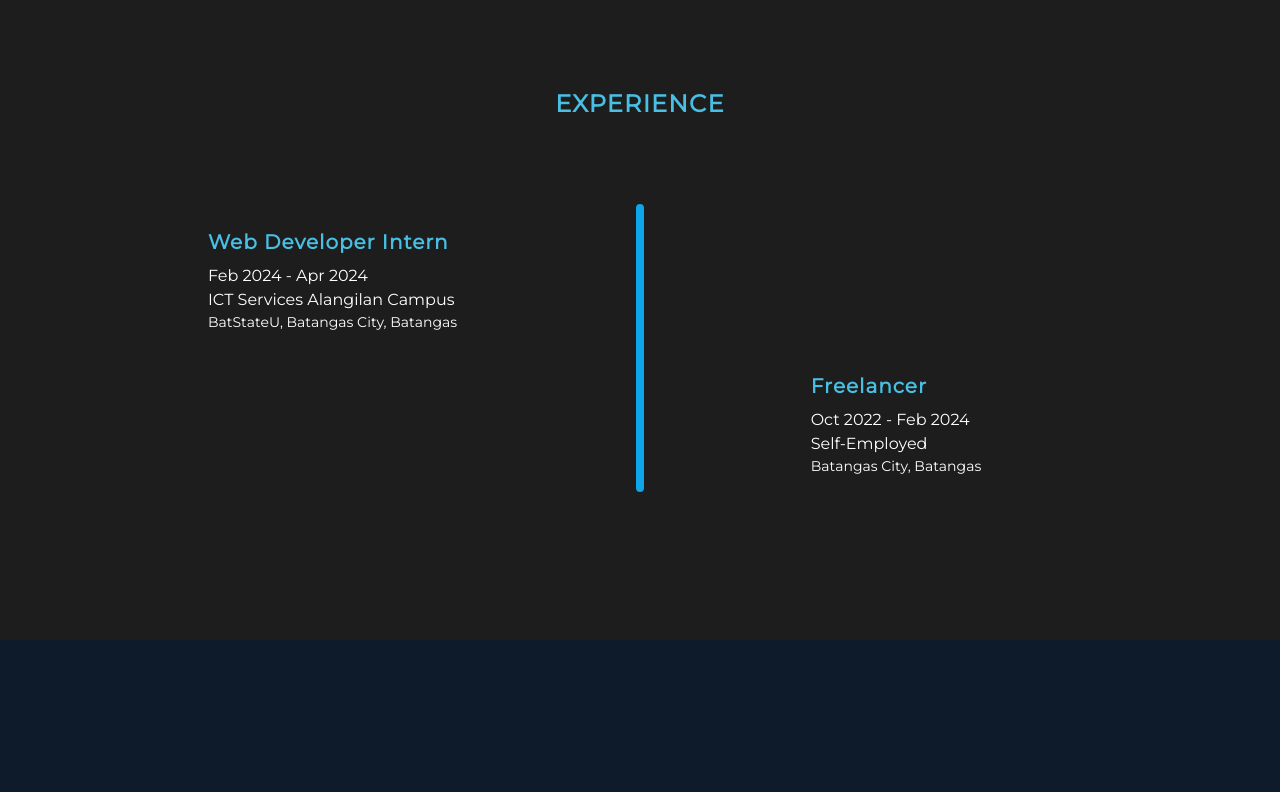
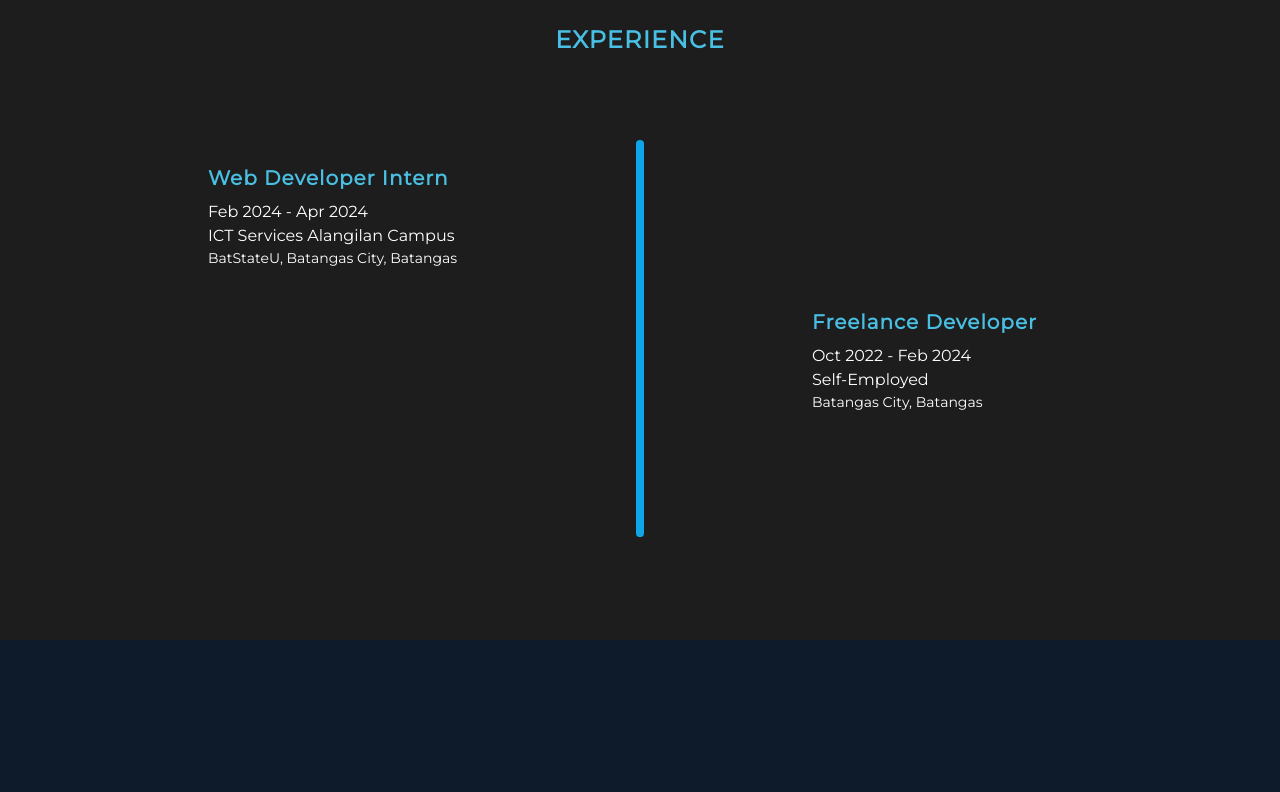
Before and after one commit to JilbertVasquez/JSVPortfolio, a React (Vite) app: page /SoloLearn in a window 1280 px wide. Shown: the part 1440-2232 px from the top of the page. Built offline with nearby package versions, Linux system fonts and the light colour scheme.

Commit message:
add experience, add animations

```diff
--- a/package.json
+++ b/package.json
@@ -15,9 +15,11 @@
     "@eslint/object-schema": "^2.1.4",
     "@fontsource/montserrat": "^5.0.18",
     "boxicons": "^2.1.4",
+    "framer-motion": "^12.0.0-alpha.0",
     "glob": "^9.3.5",
     "react": "^18.3.1",
     "react-dom": "^18.3.1",
+    "react-intersection-observer": "^9.10.3",
     "react-lottie": "^1.2.4",
     "react-simple-typewriter": "^5.0.1",
     "rimraf": "^4.4.1"
--- a/src/AboutMe.jsx
+++ b/src/AboutMe.jsx
@@ -1,27 +1,42 @@
-import React from 'react';
+import React, {useRef} from 'react';
 import Animation from './Animation.jsx';
 import codingperson from '/public/codingperson.json';
+
+import { motion } from "framer-motion";
+import { useInView } from 'react-intersection-observer';
+
 function AboutMe () {
+
+    const {ref: myRef, inView: myElementIsVisible} = useInView({ triggerOnce: true });
 
     return (
         <section className=" custom_bg_2 3xl flex justify-center items-center 3xl:h-4/5 2xl:h-4/5 xl:h-4/5 md:h-full xs:h-full  xxs:h-full" id='AboutMe'>
             <section className='w-4/5 flex 3xl:h-4/5 2xl:h-4/5 xl:h-4/5 md:h-4/5 xs:h-4/5 xxs:h-4/5'>
                 <div className=' w-full h-full '>
                     <h1 className='custom_font_color_1 tracking-wider text-start pt-5 uppercase font-semibold 3xl:text-3xl 2xl:text-2xl xl:text-2xl md:text-2xl xs:text-xl xxs:text-xl 3xl:px-5 2xl:px-5 xl:px-5 md:px-5 xs:px-0 xxs:px-0' >About Me</h1>
-                    <div className='flex w-full h-full 3xl:flex-row 2xl:flex-row xl:flex-row md:flex-col-reverse xs:flex-col-reverse xxs:flex-col-reverse'>
-                        <div className='h-2/3 3xl:w-2/3 2xl:w-2/3 xl:w-2/3 md:w-full xs:w-full xxs:w-full '>
-                            <p className='text-white text-justify leading-8 3xl:indent-14 2xl:indent-14 xl:indent-10 md:indent-10 xs:indent-8  xxs:indent-6 3xl:text-xl 2xl:text-lg xl:text-lg md:text-lg xs:text-sm  xxs:text-sm 3xl:mt-16 2xl:mt-16 xl:mt-16 md:mt-14 xs:mt-6  xxs:mt-6'>
+                    <div className='flex w-full h-full 3xl:flex-row 2xl:flex-row xl:flex-row md:flex-col-reverse xs:flex-col-reverse xxs:flex-col-reverse overflow-hidden'>
+                        <div ref={myRef}  className='h-2/3 3xl:w-2/3 2xl:w-2/3 xl:w-2/3 md:w-full xs:w-full xxs:w-full '>
+                            {myElementIsVisible && <motion.p className='text-white text-justify leading-8 3xl:indent-14 2xl:indent-14 xl:indent-10 md:indent-10 xs:indent-8  xxs:indent-6 3xl:text-xl 2xl:text-lg xl:text-lg md:text-lg xs:text-sm  xxs:text-sm 3xl:mt-16 2xl:mt-16 xl:mt-16 md:mt-14 xs:mt-6  xxs:mt-6'
+                            initial={{x: '-100vw'}}
+                            animate={{x: 0}}
+                            transition={{duration: 1.5, delay: 0.3}}
+                            >
                                 I am a graduating Computer Engineering student at Batangas State University in August 2024.
                                 I'm a shy yet talented engineer passionate about software development, art, and technology.
                                 I use my creativity to create designs and strong analytical skills to tackle the logical aspects of applications.
-                            </p>
+                            </motion.p>}
                             <br />
-                            <p className='text-white text-justify leading-8 3xl:indent-14 2xl:indent-14 xl:indent-10 md:indent-10 xs:indent-8  xxs:indent-6 3xl:text-xl 2xl:text-lg xl:text-lg md:text-lg xs:text-sm xxs:text-sm'>
+                            {myElementIsVisible && <motion.p className='text-white text-justify leading-8 3xl:indent-14 2xl:indent-14 xl:indent-10 md:indent-10 xs:indent-8  xxs:indent-6 3xl:text-xl 2xl:text-lg xl:text-lg md:text-lg xs:text-sm xxs:text-sm'
+                            initial={{x: '-100vw'}}
+                            animate={{x: 0}}
+                            transition={{duration: 1.5, delay: 0.5, ease: "easeInOut"}}
+                            >
                             Residing in Batangas City, Batangas, I am prepared to take on challenging software development projects.
                             I am versatile, offering support in networks, a solid foundation in hardware, and full-stack capabilities in software.
-                            </p>
+                            </motion.p>}
                         </div>
-                        <div className=' flex justify-center items-center 3xl:w-1/3 2xl:w-1/3 xl:w-1/3 md:w-full xs:w-full xxs:w-full 3xl:h-2/3 2xl:h-2/3 xl:h-2/3 md:h-2/4 sm:h-2/4 xs:h-1/3 xxs:h-1/3 pt-0 xxs:pt-5 pb-0 xxs:pb-5'>
+                        <div className=' flex justify-center items-center 3xl:w-1/3 2xl:w-1/3 xl:w-1/3 md:w-full xs:w-full xxs:w-full 3xl:h-2/3 2xl:h-2/3 xl:h-2/3 md:h-2/4 sm:h-2/4 xs:h-1/3 xxs:h-1/3 pt-0 xxs:pt-5 pb-0 xxs:pb-5'
+                            >
                             <Animation animationData={codingperson} />
                         </div>
                     </div>
--- a/src/Animation.jsx
+++ b/src/Animation.jsx
@@ -1,7 +1,10 @@
 
-import React from 'react';
+import React, {useRef, useEffect} from 'react';
 import Lottie from 'react-lottie';
 // import animationData from './path/to/your/animation.json'; // Adjust the path to your animation JSON file
+
+import { motion } from "framer-motion";
+import { useInView } from 'react-intersection-observer';
 
 const Animation = ({animationData}) => {
     const defaultOptions = {
@@ -13,13 +16,43 @@ const Animation = ({animationData}) => {
         }
     };
 
+    // const myRef = useRef(null);
+
+    // useEffect(() => {
+    //     const observer = new IntersectionObserver((entries) => {
+    //         const entry = entries[0];
+    //         if (entry.isIntersecting) {
+    //         }
+    //     });
+
+    //     if (myRef.current) {
+    //         observer.observe(myRef.current);
+    //     }
+
+    //     return () => {
+    //         if (myRef.current) {
+    //             observer.unobserve(myRef.current);
+    //         }
+    //     };
+    // }, []);
+
+    const {ref: myRef, inView: myElementIsVisible} = useInView({ triggerOnce: true });
+
 return (
-    <div className='w-full h-full flex justify-center items-center'>
-        <Lottie
-            options={defaultOptions}
-            height="125%"
-            width="125%"
-        />
+    <div ref={myRef} className='w-full h-full flex justify-center items-center overflow-hidden'>
+        {myElementIsVisible &&
+            <motion.div className='w-full h-full flex justify-center items-center overflow-hidden'
+            initial={{x: '110vw'}}
+            animate={{x: 0}}
+            transition={{duration: 1.5, ease: "easeInOut"}}
+            >
+                <Lottie
+                    options={defaultOptions}
+                    height="125%"
+                    width="125%"
+                />
+            </motion.div>
+        }
     </div>
     );
 };
--- a/src/Certifications/CertContainer.jsx
+++ b/src/Certifications/CertContainer.jsx
@@ -2,10 +2,10 @@
 function CertContainer ({name, image, link}) {
 
     return (
-        <div className="h-72 w-1/5 px-5 p-2 lg:w-1/5 md:w-2/4 xxs:w-full lg:h-72 xxs:h-60">
+        <div className="h-72 px-5 p-2 lg:w-full md:w-2/4 xxs:w-full lg:h-72 xxs:h-60 ">
             <a href={link}>
                 <img className='container h-4/5 object-contain hover:scale-105' src={image} alt={name} />
-                <h1 className='text-white'>{name}</h1>
+                <h1 className='text-white xxs:text-sm'>{name}</h1>
             </a>
         </div>
     )
--- a/src/Certifications/FreeCodeCamp.jsx
+++ b/src/Certifications/FreeCodeCamp.jsx
@@ -4,6 +4,9 @@ import Responsive_Web_Design_Certificate from '/certs/FreeCodeCamp/Responsive_We
 import JavaScript_Certificate from '/certs/FreeCodeCamp/JavaScript_Certificate.png';
 
 import CertContainer from './CertContainer.jsx';
+
+import { motion } from "framer-motion";
+import { useInView } from 'react-intersection-observer';
 
 function FreeCodeCamp() {
     const freecodecampCert = [
@@ -19,11 +22,22 @@ function FreeCodeCamp() {
         }
     ]
 
+    const {ref: myRef1, inView: skills1} = useInView({ triggerOnce: true });
+
     return (
-        <section className='container flex justify-start p-5 gap-y-0 flex-wrap'>
-            {freecodecampCert.map((cert, index) => (
-                <CertContainer key={index} name={cert.name} image={cert.image} link={cert.link} />
-            ))}
+        <section ref={myRef1} className='container flex justify-start p-5 gap-y-0 flex-wrap'>
+            {skills1 && <div className='container  flex justify-start p-5 gap-y-0 flex-wrap'>
+                {freecodecampCert.map((cert, index) => (
+                    <motion.div
+                    initial={{opacity: 0}}
+                    animate={{opacity: 1}}
+                    transition={{duration: 1, delay: index * 0.5, ease: "easeInOut"}}
+                    className="w-1/5"
+                    >
+                        <CertContainer key={index} name={cert.name} image={cert.image} link={cert.link} />
+                    </motion.div>
+                ))}
+                </div>}
         </section>
     )
 }
--- a/src/Certifications/SoloLearn.jsx
+++ b/src/Certifications/SoloLearn.jsx
@@ -5,6 +5,9 @@ import JAVA from '/certs/SoloLearn/JAVA.png';
 import SQL from '/certs/SoloLearn/SQL.png';
 import Intermediate_Python from '/certs/SoloLearn/Intermediate_Python.png';
 import Python_Data_Structures from '/certs/SoloLearn/Python_Data_Structures.png';
+
+import { motion } from "framer-motion";
+import { useInView } from 'react-intersection-observer';
 
 function SoloLearn () {
     const freecodecampCert = [
@@ -30,11 +33,22 @@ function SoloLearn () {
         }
     ]
 
+    const {ref: myRef1, inView: skills1} = useInView({ triggerOnce: true });
+
     return (
-        <section className='container  flex justify-start p-5 gap-y-0 flex-wrap'>
-            {freecodecampCert.map((cert, index) => (
-                <CertContainer key={index} name={cert.name} image={cert.image} link={cert.link} />
-            ))}
+        <section ref={myRef1} className='container'>
+            {skills1 && <div className='container  flex justify-start p-5 gap-y-0 flex-wrap'>
+                {freecodecampCert.map((cert, index) => (
+                    <motion.div
+                    initial={{opacity: 0}}
+                    animate={{opacity: 1}}
+                    transition={{duration: 1, delay: index * 0.5, ease: "easeInOut"}}
+                    className="w-1/5"
+                    >
+                        <CertContainer key={index} name={cert.name} image={cert.image} link={cert.link} />
+                    </motion.div>
+                ))}
+            </div>}
         </section>
     )
 }
--- a/src/Certifications/Udemy.jsx
+++ b/src/Certifications/Udemy.jsx
@@ -13,6 +13,9 @@ import SQL_for_Developers_Data_Analysts_and_BI_MySQL_for_everyone from '/certs/U
 import Master_Course_in_Cloud_Computing_and_Cloud_Architecture_2v0 from '/certs/Udemy/Master_Course_in_Cloud_Computing_and_Cloud_Architecture_2v0.jpg';
 import Machine_Learning_Fundamental_of_Python_Machine_Learning from '/certs/Udemy/Machine_Learning_Fundamental_of_Python_Machine_Learning.jpg';
 import Web_Development_Masterclass_Online_Certification_Course from '/certs/Udemy/Web_Development_Masterclass_Online_Certification_Course.jpg';
+
+import { motion } from "framer-motion";
+import { useInView } from 'react-intersection-observer';
 
 function Udemy () {
     const freecodecampCert = [
@@ -78,11 +81,22 @@ function Udemy () {
         }
     ]
 
+    const {ref: myRef1, inView: skills1} = useInView({ triggerOnce: true });
+
     return (
-        <section className='container  flex justify-start p-5 gap-y-0 flex-wrap'>
-            {freecodecampCert.map((cert, index) => (
-                <CertContainer key={index} name={cert.name} image={cert.image} link={cert.link} />
-            ))}
+        <section ref={myRef1} className='container '>
+            {skills1 && <div className='container  flex justify-start p-5 gap-y-0 flex-wrap'>
+                {freecodecampCert.map((cert, index) => (
+                    <motion.div
+                    initial={{opacity: 0}}
+                    animate={{opacity: 1}}
+                    transition={{duration: 1, delay: index * 0.5, ease: "easeInOut"}}
+                    className="w-1/5"
+                    >
+                        <CertContainer key={index} name={cert.name} image={cert.image} link={cert.link} />
+                    </motion.div>
+                ))}
+            </div>}
         </section>
     )
 }
--- a/src/Experience.jsx
+++ b/src/Experience.jsx
@@ -1,32 +1,82 @@
-import React from 'react';
+import React, {useRef} from 'react';
 
 import './custom.css';
 
+import { motion } from "framer-motion";
+import { useInView } from 'react-intersection-observer';
+
 function Experience () {
+
+    const {ref: myRef1, inView: experience1} = useInView({ triggerOnce: true });
+    const {ref: myRef2, inView: experience2} = useInView({ triggerOnce: true });
+    const {ref: myRef3, inView: experience3} = useInView({ triggerOnce: true });
 
     return (
         <section className=" custom_bg_1 3xl h-4/5 flex justify-center items-center " id='Experience'>
-            <section className='w-4/5 h-4/5 flex flex-col'>
+            <section className='w-4/5 flex flex-col'>
                 <div className='w-full h-20 px-16 flex justify-center items-center'>
-                    <h1 className='custom_font_color_1 tracking-wider text-start px-5 uppercase font-semibold 3xl:text-3xl 2xl:text-2xl xl:text-2xl md:text-2xl xs:text-xl xxs:text-xl 3xl:pt-2 2xl:pt-0 xl:pt-0' >Experience</h1>
+                    <h1 className='custom_font_color_1 tracking-wider text-start px-5 uppercase font-semibold 3xl:text-3xl 2xl:text-2xl xl:text-2xl md:text-2xl xs:text-xl xxs:text-xl 3xl:pt-2 2xl:pt-0 xl:pt-0 ' >Experience</h1>
                 </div>
 
-                <div className='flex flex-col gap-y-3 w-full my-5 pt-5 pb-5 3xl:mt-8 2xl:mt-10 xl:mt-10 3xl:px-16 2xl:px-16 xl:px-16 md:px-0 xs:px-0 xxs:px-0'>
+                <div className='flex flex-col gap-y-3 w-full my-5 pt-5 pb-5 3xl:mt-8 2xl:mt-10 xl:mt-10 3xl:px-16 2xl:px-16 xl:px-16 md:px-0 xs:px-0 xxs:px-0 overflow-hidden'>
                     <div>
-                        <div className='grid gap-x-2 item-center 3xl:grid-cols-3 2xl:grid-cols-3 xl:grid-cols-3 md:grid-cols-3 xs:grid-cols-1 xxs:grid-cols-1 3xl:gap-y-0 2xl:gap-y-0 xl:gap-y-0 md:gap-y-0 xs:gap-y-2 xxs:gap-y-1'>
-                            <EventCard title="Web Developer Intern" date="Feb 2024 - Apr 2024" companyname="ICT Services Alangilan Campus" location="BatStateU, Batangas City, Batangas" />
-                            <PillarTop />
+                        <div className=' grid gap-x-2 item-center 3xl:grid-cols-3 2xl:grid-cols-3 xl:grid-cols-3 md:grid-cols-3 xs:grid-cols-1 xxs:grid-cols-1 3xl:gap-y-0 2xl:gap-y-0 xl:gap-y-0 md:gap-y-0 xs:gap-y-2 xxs:gap-y-1 overflow-hidden'>
+                            <div ref={myRef1}>
+                                {experience1 && <motion.div
+                                initial={{x: '-100%'}}
+                                animate={{x: 0}}
+                                transition={{duration: 0.75, delay: 1.25, ease: "easeInOut"}}
+                                >
+                                    <EventCard title="Web Developer Intern" date="Feb 2024 - Apr 2024" companyname="ICT Services Alangilan Campus" location="BatStateU, Batangas City, Batangas" />
+                                </motion.div>}
+                            </div>
+                            {experience1 && <motion.div
+                            initial={{y: '-100%'}}
+                            animate={{y: 0}}
+                            transition={{duration: 1, delay: 1, ease: "easeInOut"}}
+                            className=" overflow-hidden"
+                            >
+                                <PillarTop />
+                            </motion.div>}
                             <div></div>
 
-                            <div className='h-full'>
-                            </div>
-                            <Pillar />
-                            <div className='h-full'>
+                            <div></div>
+                            {experience2 && <motion.div
+                            initial={{y: '-200%'}}
+                            animate={{y: 0}}
+                            transition={{duration: 1.5, delay: 1.10, ease: "easeInOut"}}
+                            className=" overflow-hidden"
+                            >
+                                <Pillar />
+                            </motion.div>}
+                            <div ref={myRef2}>
+                                {experience2 && <motion.div
+                                initial={{x: '100%'}}
+                                animate={{x: 0}}
+                                transition={{duration: 0.75, delay: 1.75, ease: "easeInOut"}}
+                                >
+                                    <EventCard title="Freelance Developer" date="Oct 2022 - Feb 2024" companyname="Self-Employed" location="Batangas City, Batangas" />
+                                </motion.div>}
                             </div>
 
+                            <div ref={myRef3}>
+                                {experience3 && <motion.div
+                                initial={{x: '-100%'}}
+                                animate={{x: 0}}
+                                transition={{duration: 0.75, delay: 2.25, ease: "easeInOut"}}
+                                >
+                                    <EventCard title="Freelance AutoCAD Drafter" date="Apr 2021 - May 2021" companyname="Self-Employed" location="Batangas City, Batangas" />
+                                </motion.div>}
+                            </div>
+                            {experience3 && <motion.div
+                            initial={{y: '-300%'}}
+                            animate={{y: 0}}
+                            transition={{duration: 2, delay: 0.95, ease: "easeInOut"}}
+                            className=" overflow-hidden"
+                            >
+                                <PillarBottom />
+                            </motion.div>}
                             <div></div>
-                            <PillarBottom />
-                            <EventCard title="Freelancer" date="Oct 2022 - Feb 2024" companyname="Self-Employed" location="Batangas City, Batangas" />
 
 
                         </div>
--- a/src/Skills.jsx
+++ b/src/Skills.jsx
@@ -1,6 +1,9 @@
 import React from 'react';
 
 import './custom.css';
+
+import { motion } from "framer-motion";
+import { useInView } from 'react-intersection-observer';
 
 const Skillset = [
     {
@@ -74,7 +77,7 @@ function Skills () {
 
 const EventCard = ({name, image}) => {
     return (
-        <div className=' flex flex-col items-center justify-center rounded-xl custom_bg_1 skill_shadow 3xl:w-32 2xl:w-32 xl:w-32 md:w-28 xs:w-24 xxs:w-20 3xl:p-5 2xl:p-5 xl:p-5 xs:pt-4 xxs:pt-4 hover:scale-105'>
+        <div className=' flex flex-col items-center justify-center rounded-xl custom_bg_1 skill_shadow 3xl:w-32 2xl:w-32 xl:w-32 md:w-28 xs:w-24 xxs:w-20 3xl:p-5 2xl:p-5 xl:p-5 xs:pt-4 xxs:pt-4 hover:scale-105 overflow-hidden'>
             <img className='h-full 3xl:w-full 2xl:w-4/5 xl:w-4/5 md:w-3/5 xs:w-3/5 xxs:w-3/5' src={image} alt="tumbnail" />
             <h3 className='text-white uppercase h-14  flex items-center justify-center 3xl:pt-2 2xl:pt-2 xl:pt-2 md:pt-0 xs:pt-0 xxs:pt-0 3xl:text-sm 2xl:text-sm xl:text-sm md:text-xs xs:text-xs xxs:text-xxs'>{name}</h3>
         </div>
@@ -82,19 +85,27 @@ const EventCard = ({name, image}) => {
 }
 
 const EventCardContainer = ({skillset}) => {
+    const {ref: myRef1, inView: skills1} = useInView({ triggerOnce: true });
+
     return (
         <div className='w-full flex flex-col'>
-            <div className='w-full h-14  flex mt-12 justify-center items-center 3xl:px-14 2xl:px-14 xl:px-14 md:px-0 xs:px-0 xxs:px-0'>
+            <div ref={myRef1} className='w-full h-14  flex mt-12 justify-center items-center 3xl:px-14 2xl:px-14 xl:px-14 md:px-0 xs:px-0 xxs:px-0'>
                 <h2 className='text-white tracking-wider w-full text-center uppercase font-semibold 3xl:text-lg 2xl:text-lg xl:text-lg md:text-lg xs:text-base xxs:text-base' >{skillset.title}</h2>
                 {/* {skillset.map((skill, index) => (
                     <h2 key={index} className='text-white tracking-wider text-start px-5 text-lg uppercase font-semibold' >{skill.title}</h2>
                 ))} */}
             </div>
-            <div className='pt-8 w-full  pb-10 flex flex-wrap justify-center items-center 3xl:px-24 2xl:px-24 xl:px-6 md:px-0 xs:px-0 xxs:px-0 3xl:gap-10 2xl:gap-10 xl:gap-6 md:gap-3 xs:gap-2 xxs:gap-4'>
+            {skills1 && <div className='pt-8 w-full  pb-10 flex flex-wrap justify-center items-center 3xl:px-24 2xl:px-24 xl:px-6 md:px-0 xs:px-0 xxs:px-0 3xl:gap-10 2xl:gap-10 xl:gap-6 md:gap-3 xs:gap-2 xxs:gap-4 overflow-hidden'>
                 {skillset.languages.map((skills, index) => (
-                    <EventCard key={index} name={skills.name} image={skills.image} />
+                    <motion.div
+                    initial={{opacity: 0}}
+                    animate={{opacity: 1}}
+                    transition={{duration: 1, delay: index * 0.5, ease: "easeInOut"}}
+                    >
+                        <EventCard key={index} name={skills.name} image={skills.image} />
+                    </motion.div>
                 ))}
-            </div>
+            </div>}
         </div>
     )
 }
```
Also changed, not shown: src/Projects.jsx (+27 -3 lines), 1 other file (tests, documents, lock files or other folders).
